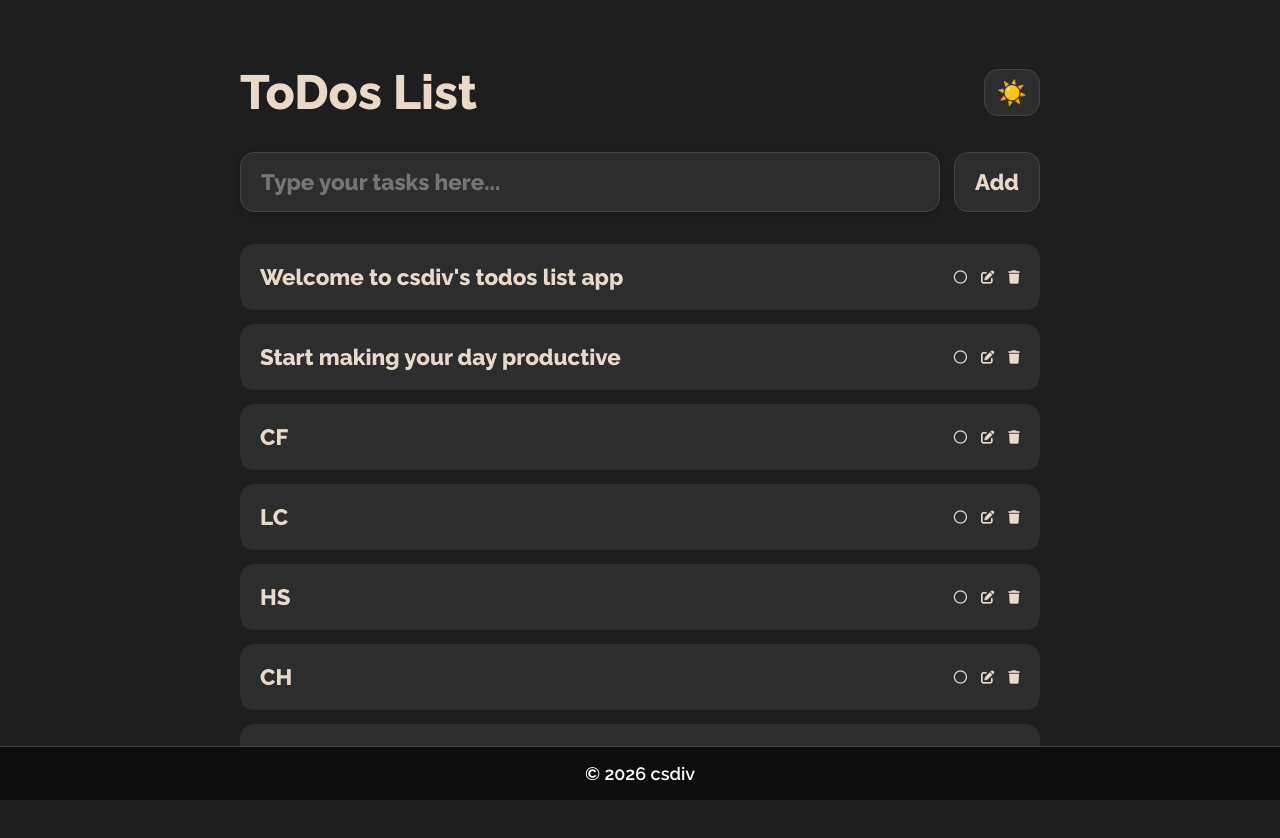
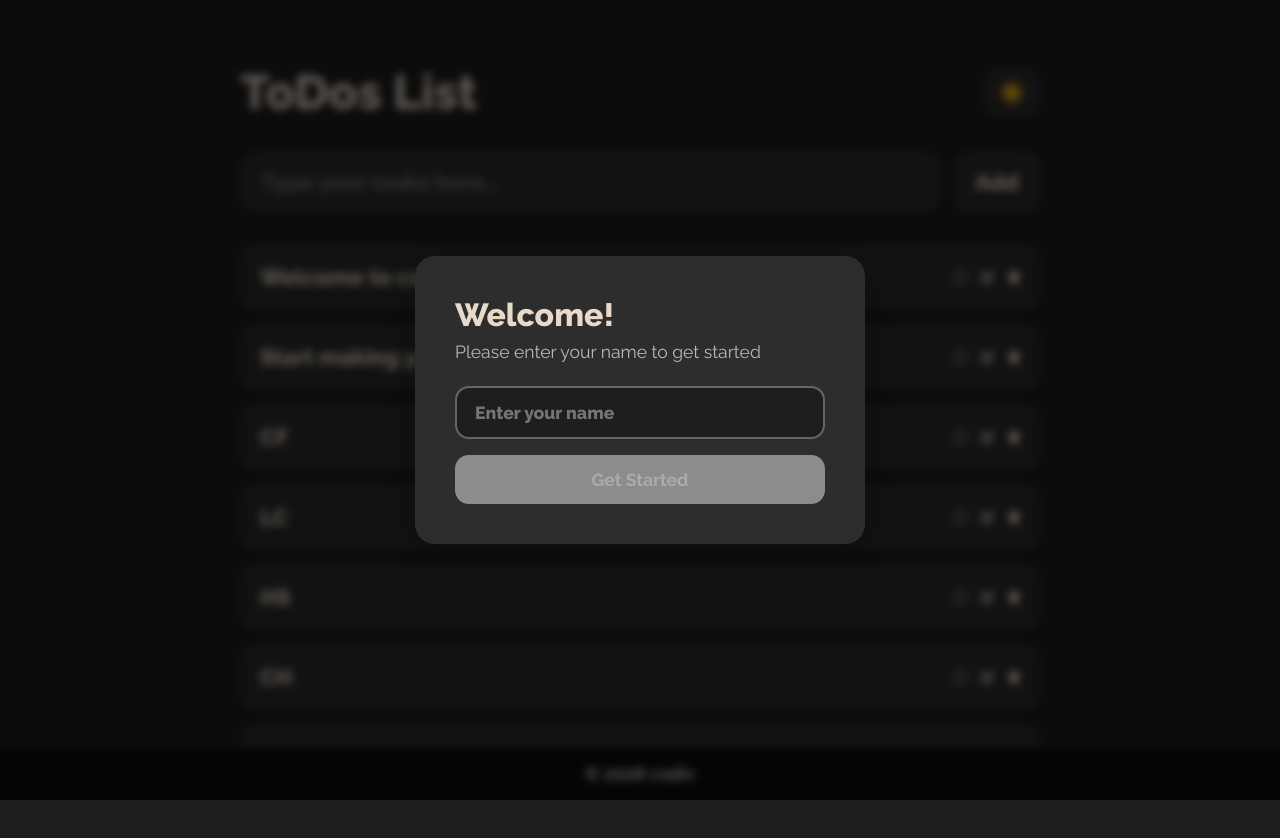
Before and after one commit to csdivyansh/ToDo, a React (Vite) app: page / in a window 1280 px wide. Shown: the top 838 px of the page. Built offline with nearby package versions, Linux system fonts and the light colour scheme.

Commit message:
added typewriter

```diff
--- a/src/App.tsx
+++ b/src/App.tsx
@@ -3,6 +3,7 @@ import TodoInput from "./components/TodoInput";
 import TodoList from "./components/TodoList";
 import Header from "./components/Header";
 import Footer from "./components/Footer";
+import NameModal from "./components/NameModal";
 
 interface Todo {
   text: string;
@@ -13,6 +14,15 @@ function App() {
   const [todos, setTodos] = useState<Todo[]>([]);
   const [todoValue, setTodoValue] = useState<string>("");
   const [isEditing, setIsEditing] = useState<boolean>(false);
+  const [userName, setUserName] = useState<string>(() => {
+    const saved = localStorage.getItem("userName");
+    return saved || "";
+  });
+  const [showModal, setShowModal] = useState<boolean>(() => {
+    const saved = localStorage.getItem("userName");
+    return !saved;
+  });
+  const [showWelcome, setShowWelcome] = useState<boolean>(false);
   const [darkMode, setDarkMode] = useState<boolean>(() => {
     const saved = localStorage.getItem("darkMode");
     return saved ? JSON.parse(saved) : true;
@@ -107,9 +117,22 @@ function App() {
     setIsEditing(true);
   }
 
+  function handleNameSubmit(name: string): void {
+    setUserName(name);
+    localStorage.setItem("userName", name);
+    setShowModal(false);
+    setShowWelcome(true);
+  }
+
   return (
     <div className={darkMode ? "dark-mode" : ""}>
-      <Header darkMode={darkMode} toggleDarkMode={toggleDarkMode} />
+      {showModal && <NameModal onSubmit={handleNameSubmit} />}
+      <Header
+        darkMode={darkMode}
+        toggleDarkMode={toggleDarkMode}
+        userName={userName}
+        showWelcome={showWelcome}
+      />
 
       <TodoInput
         todoValue={todoValue}
--- a/src/components/Header.tsx
+++ b/src/components/Header.tsx
@@ -1,12 +1,74 @@
+import { useState, useEffect } from "react";
+
 interface HeaderProps {
   darkMode: boolean;
   toggleDarkMode: () => void;
+  userName?: string;
+  showWelcome?: boolean;
 }
 
-export default function Header({ darkMode, toggleDarkMode }: HeaderProps) {
+export default function Header({
+  darkMode,
+  toggleDarkMode,
+  userName,
+  showWelcome,
+}: HeaderProps) {
+  const [displayText, setDisplayText] = useState<string>("ToDos List");
+  const [isTyping, setIsTyping] = useState<boolean>(false);
+
+  useEffect(() => {
+    if (!showWelcome || !userName) return;
+
+    const welcomeText = `Welcome ${userName}`;
+    const finalText = "ToDos List";
+    let currentIndex = 0;
+    let isErasing = false;
+    let currentText = "";
+    setIsTyping(true);
+    const typeWriter = setInterval(() => {
+      if (!isErasing) {
+        if (currentIndex < welcomeText.length) {
+          currentText = welcomeText.substring(0, currentIndex + 1);
+          setDisplayText(currentText);
+          currentIndex++;
+        } else {
+          setTimeout(() => {
+            isErasing = true;
+            currentIndex = welcomeText.length;
+          }, 1500);
+        }
+      } else {
+        if (currentIndex > 0) {
+          currentText = welcomeText.substring(0, currentIndex - 1);
+          setDisplayText(currentText);
+          currentIndex--;
+        } else {
+          clearInterval(typeWriter);
+          setTimeout(() => {
+            let finalIndex = 0;
+            const typeFinal = setInterval(() => {
+              if (finalIndex < finalText.length) {
+                setDisplayText(finalText.substring(0, finalIndex + 1));
+                finalIndex++;
+              } else {
+                clearInterval(typeFinal);
+                setIsTyping(false);
+              }
+            }, 80);
+          }, 300);
+        }
+      }
+    }, 100);
+
+    return () => clearInterval(typeWriter);
+  }, [showWelcome, userName]);
+
   return (
     <header>
-      <h1>ToDos List</h1>
+      <h1 className={isTyping ? "typing" : ""}>
+        {displayText}
+        {isTyping && <span className="cursor">|</span>}
+      </h1>
       <button onClick={toggleDarkMode} className="dark-mode-toggle">
         {darkMode ? "☀️" : "🌛"}
       </button>
--- /dev/null
+++ b/src/components/NameModal.tsx
@@ -0,0 +1,39 @@
+import { useState } from "react";
+
+interface NameModalProps {
+  onSubmit: (name: string) => void;
+}
+
+function NameModal({ onSubmit }: NameModalProps) {
+  const [name, setName] = useState<string>("");
+
+  const handleSubmit = (e: React.FormEvent) => {
+    e.preventDefault();
+    if (name.trim()) {
+      onSubmit(name.trim());
+    }
+  };
+
+  return (
+    <div className="modal-overlay">
+      <div className="modal-content">
+        <h2>Welcome!</h2>
+        <p>Please enter your name to get started</p>
+        <form onSubmit={handleSubmit}>
+          <input
+            type="text"
+            value={name}
+            onChange={(e) => setName(e.target.value)}
+            placeholder="Enter your name"
+            autoFocus
+          />
+          <button type="submit" disabled={!name.trim()}>
+            Get Started
+          </button>
+        </form>
+      </div>
+    </div>
+  );
+}
+
+export default NameModal;
--- a/src/index.css
+++ b/src/index.css
@@ -11,6 +11,26 @@ h1 {
   margin: 2rem 0;
   font-size: 2.5rem;
   flex: 1;
+  display: flex;
+  align-items: center;
+  gap: 2px;
+}
+
+h1 .cursor {
+  animation: blink 0.7s infinite;
+  font-weight: 400;
+  margin-left: 2px;
+}
+
+@keyframes blink {
+  0%,
+  50% {
+    opacity: 1;
+  }
+  51%,
+  100% {
+    opacity: 0;
+  }
 }
 #root {
   min-height: 100vh;
@@ -244,3 +264,127 @@ footer {
   min-width: 45px;
   align-self: center;
 }
+
+/* Modal Styles */
+.modal-overlay {
+  position: fixed;
+  top: 0;
+  left: 0;
+  width: 100%;
+  height: 100%;
+  background: rgba(0, 0, 0, 0.6);
+  display: flex;
+  justify-content: center;
+  align-items: center;
+  z-index: 1000;
+  backdrop-filter: blur(4px);
+}
+
+.modal-content {
+  background: #ffffff;
+  padding: 2.5rem;
+  border-radius: 20px;
+  max-width: 450px;
+  width: 90%;
+  box-shadow: 0 10px 40px rgba(0, 0, 0, 0.3);
+  animation: modalSlideIn 0.3s ease-out;
+}
+
+@keyframes modalSlideIn {
+  from {
+    opacity: 0;
+    transform: translateY(-30px);
+  }
+  to {
+    opacity: 1;
+    transform: translateY(0);
+  }
+}
+
+.modal-content h2 {
+  margin: 0 0 0.5rem 0;
+  font-size: 2rem;
+  color: #333;
+}
+
+.modal-content p {
+  margin: 0 0 1.5rem 0;
+  color: #666;
+  font-size: 1.1rem;
+  font-weight: 400;
+}
+
+.modal-content form {
+  display: flex;
+  flex-direction: column;
+  gap: 1rem;
+}
+
+.modal-content input {
+  padding: 14px 18px;
+  border-radius: 14px;
+  border: 2px solid #e0e0e0;
+  font-size: 1.1rem;
+  outline: none;
+  transition: border-color 0.3s;
+}
+
+.modal-content input:focus {
+  border-color: #666;
+}
+
+.modal-content button {
+  padding: 14px 18px;
+  border-radius: 14px;
+  border: none;
+  background: #333;
+  color: white;
+  font-size: 1.1rem;
+  cursor: pointer;
+  transition: all 0.3s;
+  font-weight: 700;
+}
+
+.modal-content button:hover:not(:disabled) {
+  background: #555;
+  transform: translateY(-2px);
+  box-shadow: 0 4px 12px rgba(0, 0, 0, 0.2);
+}
+
+.modal-content button:disabled {
+  background: #ccc;
+  cursor: not-allowed;
+  opacity: 0.6;
+}
+
+/* Dark mode modal styles */
+.dark-mode .modal-content {
+  background: #2d2d2d;
+}
+
+.dark-mode .modal-content h2 {
+  color: #e8d9c9;
+}
+
+.dark-mode .modal-content p {
+  color: #b8b8b8;
+}
+
+.dark-mode .modal-content input {
+  background: #1e1e1e;
+  color: #e8d9c9;
+  border-color: #444;
+}
+
+.dark-mode .modal-content input:focus {
+  border-color: #666;
+}
+
+.dark-mode .modal-content button:not(:disabled) {
+  background: #e8d9c9;
+  color: #1e1e1e;
+}
+
+.dark-mode .modal-content button:hover:not(:disabled) {
+  background: #f5ebe0;
+}
```
